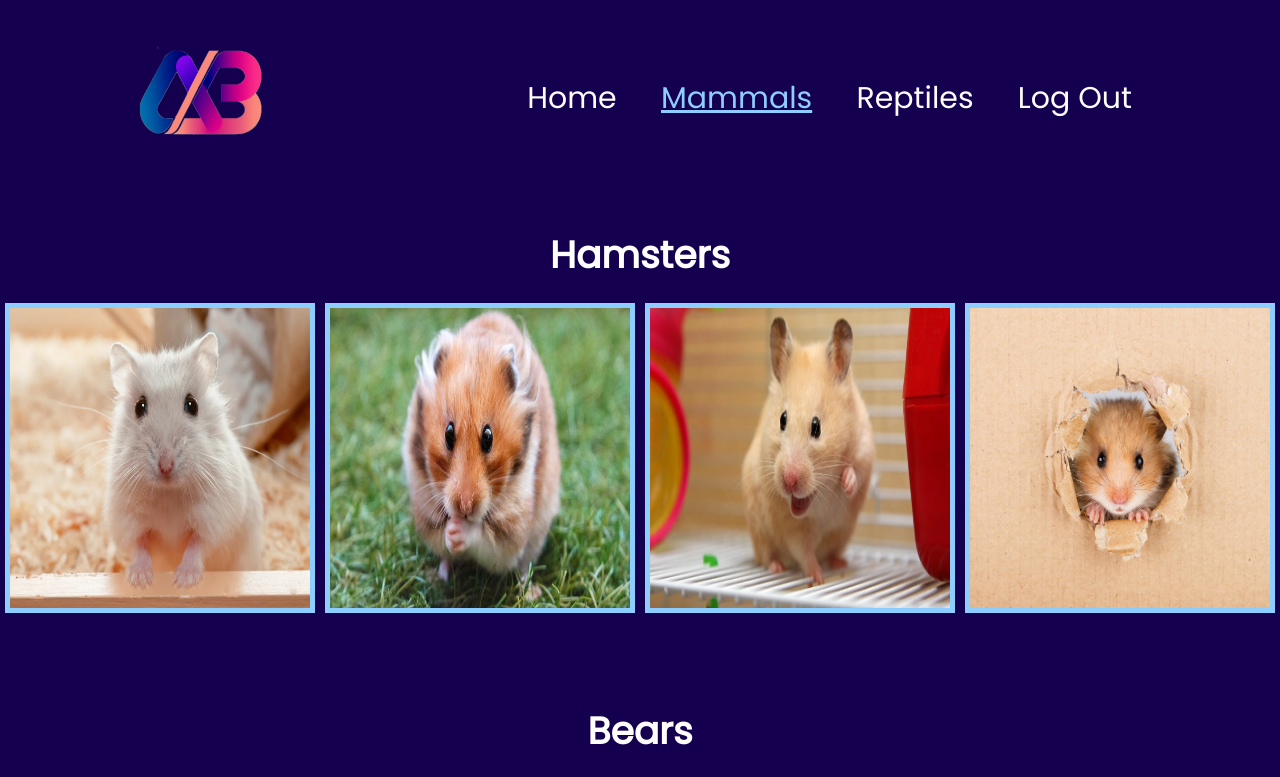
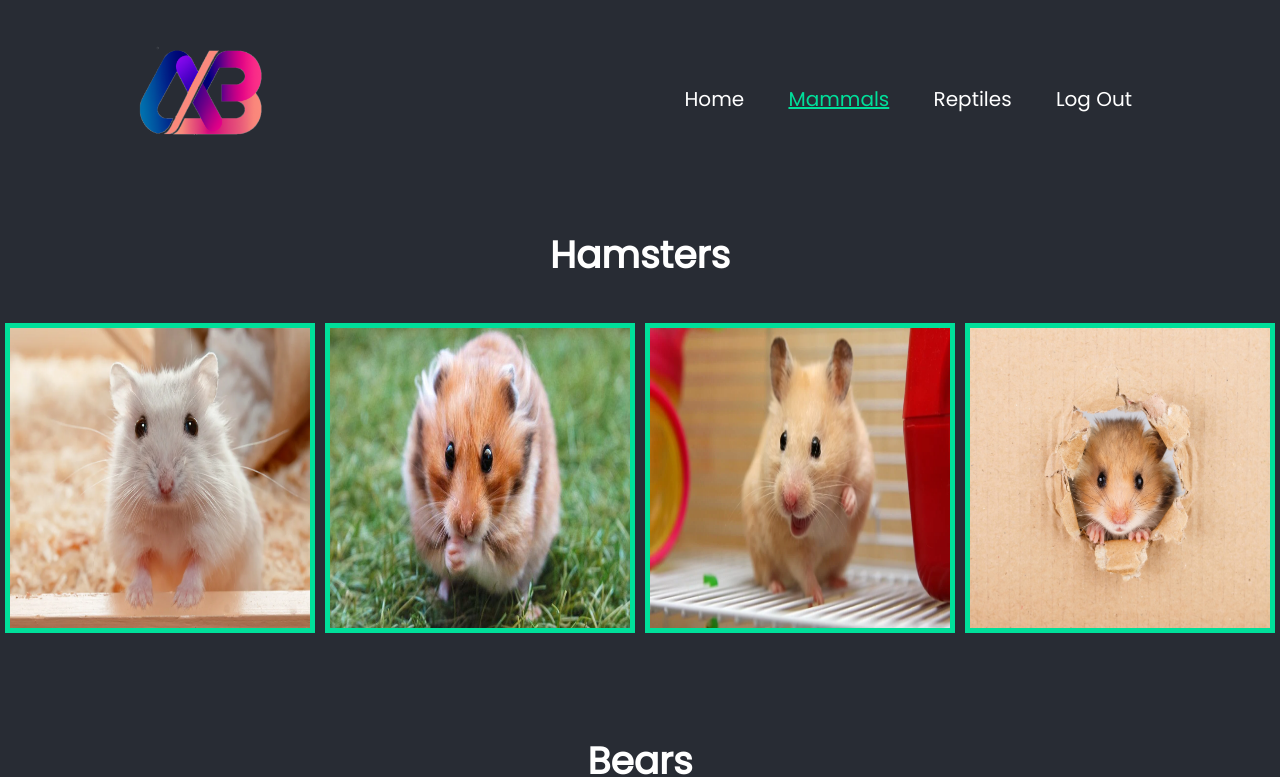
Before and after one commit to arianBeke/Shitty-Image-Gallery, a plain HTML site: page Image gallery/mammals.html in a window 1280 px wide. Shown: the top 777 px of the page. Drawn offline with Linux system fonts and the light colour scheme.

Commit message:
i was bored

```diff
--- a/Image gallery/log-in.css
+++ b/Image gallery/log-in.css
@@ -1,5 +1,5 @@
 body{
-    background-color: #150050;
+    background-color: #282c34;
 }
 .back-video{
     position:absolute;
@@ -26,24 +26,24 @@ body{
    width: 100px;
    height: 36px;
    border-radius: 10px;
-   border: solid #8ecdff 2px;
-   background-color: #8ecdff;
+   border: solid #00df9a 2px;
+   background-color: #00df9a;
    transition-duration: 300ms;
-   -webkit-text-fill-color: black;
+   -webkit-text-fill-color: #282c34;
 }
 #Enter:hover{
-    background-color: white;
+    background-color: #282c34;
     cursor: pointer;
-    border: solid white 2px;
-    -webkit-text-fill-color: black;
+    border: solid #00df9a 2px;
+    -webkit-text-fill-color: #00df9a;
 }
 #PassordBox{
     width: 210px;
     height: 30px;
     border-radius: 10px;
     background-color: transparent;
-    border: solid white 2px;
-    -webkit-text-fill-color: white;
+    border: solid #00df9a 2px;
+    -webkit-text-fill-color: #00df9a;
 }
 p{
     margin: 0;
--- a/Image gallery/mammals.css
+++ b/Image gallery/mammals.css
@@ -7,7 +7,7 @@ body{
     width: 100%;
     height: 200vh;
     position: relative;
-    background: #150050;
+    background: #282c34;
 }
 nav{
     width: 80%;
@@ -35,26 +35,26 @@ nav{
 .nav-links ul li a{
     color: #fff;
     text-decoration: none;
-    font-size: 30px;
+    font-size: 20px;
 }
 .nav-links ul li a:hover{
-    color: #8ecdff;
+    color: #00df9a;
 }
 #Mammals{
-    color: #8ecdff;
+    color: #00df9a;
     text-decoration: underline;
 }
 .container img{
     width: 300px;
     height: 300px;
-    border: #8ecdff 5px solid;
+    border: #00df9a 5px solid;
 }
 .container{
     display: flex;
    flex-direction: row;
    justify-content: center;
    justify-content: space-around;
-   margin-top: 20px;
+   margin-top: 40px;
 }
 .container img:hover{
     background-color: black;
@@ -71,7 +71,7 @@ section{
     margin-top: 50px;
 }
 #bears{
-    margin-top: 90px;
+    margin-top: 100px;
 }
 
 .close {
--- a/Image gallery/reptiles.css
+++ b/Image gallery/reptiles.css
@@ -7,7 +7,7 @@ body{
     width: 100%;
     height: 200vh;
     position: relative;
-    background: #150050;
+    background: #282c34;
 }
 nav{
     width: 80%;
@@ -35,22 +35,22 @@ nav{
 .nav-links ul li a{
     color: #fff;
     text-decoration: none;
-    font-size: 30px;
+    font-size: 20px;
 }
 .nav-links ul li a:hover{
-    color: #8ecdff;
+    color: #00df9a;
 }
 .container img{
     width: 300px;
     height: 300px;
-    border: #8ecdff 5px solid;
+    border: #00df9a 5px solid;
 }
 .container{
     display: flex;
    flex-direction: row;
    justify-content: center;
    justify-content: space-around;
-   margin-top: 20px;
+   margin-top: 40px;
 }
 .container img:hover{
     background-color: black;
@@ -64,14 +64,14 @@ section{
     font-size: 25px;
 }
 #Reptiles{
-    color: #8ecdff;
+    color: #00df9a;;
     text-decoration: underline;
 }
 #Turtels{
     margin-top: 50px;
 }
 #Lizzards{
-    margin-top: 90px;
+    margin-top: 100px;
 }
 .close {
     position: absolute;
--- a/Image gallery/style.css
+++ b/Image gallery/style.css
@@ -4,7 +4,7 @@
     font-family: 'Poppins', sans-serif;
 }
 body{
-    background-color: #150050;
+    background-color:  #282c34;
     height: 100vh;
 
 }
@@ -42,7 +42,7 @@ nav{
     font-size: 30px;
 }
 .nav-links ul li a:hover{
-    color: #8ecdff;
+    color: #00df9a;
 }
 .velkomstSide-flex{
     display: flex;
@@ -76,7 +76,7 @@ p{
     color: white;
 }
 button{
-    background-color: #8ecdff;
+    background-color: #00df9a;
     height: 60px;
     width: 150px;
     border-radius: 20px;
@@ -87,8 +87,11 @@ button{
 }
 button:hover{
     scale: 1.1;
-    background-color: white;
+    background-color: #282c34;
+    border: solid #00df9a 2px;
+    color: #00df9a;
     cursor: pointer;
+
 }
 #Home{
     color: #8ecdff;
```
